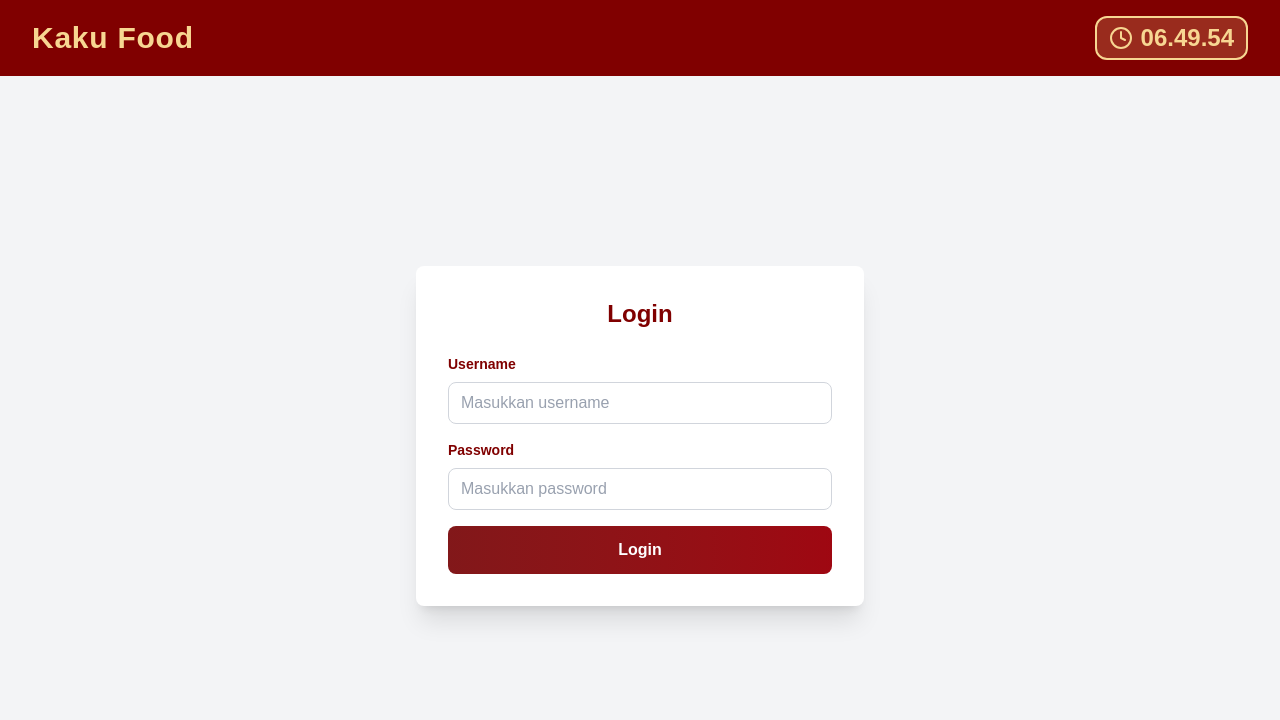
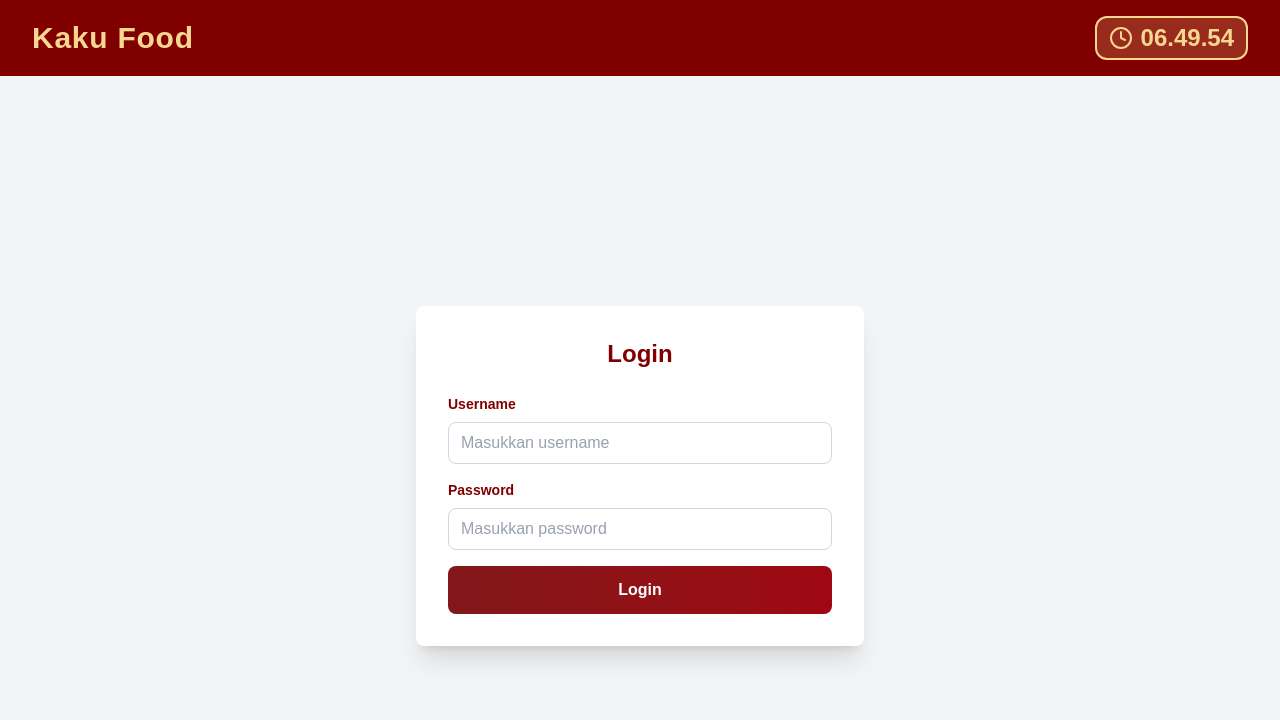
Before and after one commit to LeoDoesCode17/sistem-pendamping-kaku, a Next.js app: page /login in a window 1280 px wide. Shown: the top 720 px of the page. Built offline with nearby package versions, Linux system fonts and the light colour scheme.

Commit message:
fix(ui): remove scrollable on login page

```diff
--- a/src/app/(routes)/login/layout.tsx
+++ b/src/app/(routes)/login/layout.tsx
@@ -2,9 +2,9 @@
 
 export default function Layout({ children }: { children: React.ReactNode }) {
   return (
-    <div>
+    <div className="h-screen overflow-hidden">
       <TopbarLogin />
-      <main>{children}</main>
+      <main className="h-[calc(100vh-80px)] overflow-hidden">{children}</main>
     </div>
   );
 }
--- a/src/features/auth/pages/LoginPage.tsx
+++ b/src/features/auth/pages/LoginPage.tsx
@@ -9,7 +9,6 @@
   const handleLogin = (role: string) => {
     document.cookie = `role=${role}; path=/`;
 
-    // Redirect berdasarkan role
     switch(role) {
       case 'cashier':
         router.push('/cashier');
@@ -26,9 +25,8 @@
   };
 
   return (
-    <div className="min-h-screen bg-gray-100">
-      {/* <TopBar /> */}
-      <div className="flex items-center justify-center min-h-[calc(100vh-80px)] px-4">
+    <div className="h-screen overflow-hidden bg-gray-100">
+      <div className="flex items-center justify-center h-full px-4">
         <LoginForm onLogin={handleLogin} />
       </div>
     </div>
```
Also changed, not shown: src/features/auth/components/LoginForm.tsx (indentation only).
